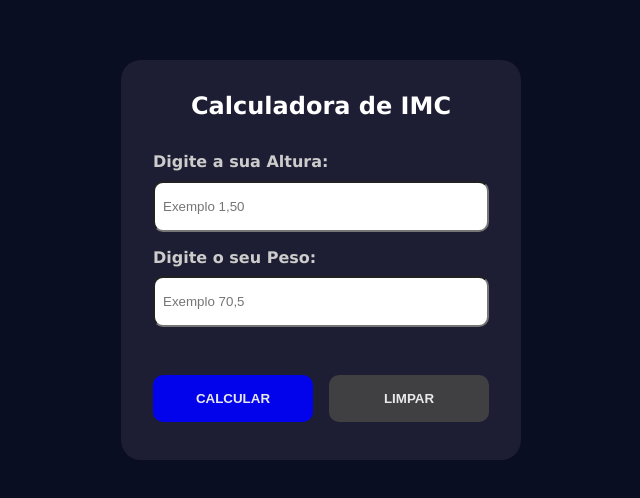
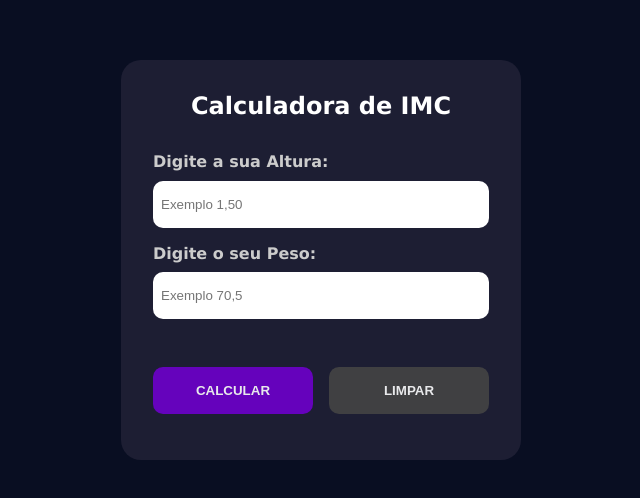
Before and after one commit to Jeandra/CALCULADORA-IMC-COM-JAVASCRIPT, a plain HTML site: page index.html in a window 1280 px wide. Shown: the part 140-638 px from the top of the page, without its empty margins (319-959 px from the left). Drawn offline with Linux system fonts and the light colour scheme.

Commit message:
Update styles.css

```diff
--- a/assets/styles.css
+++ b/assets/styles.css
@@ -54,6 +54,8 @@ body {
 .form-control input {
     padding: 1rem 0.5rem;
     border-radius: 10px;
+    border: none;
+    outline: 0;
 }
 
 .action-control {
@@ -66,7 +68,7 @@ body {
 button {
     text-transform: uppercase;
     padding: 1rem 1.5rem;
-    background-color: blue;
+    background-color: #6d00cb;
     border: none;
     color: #fff;
     font-weight: 600;
```
